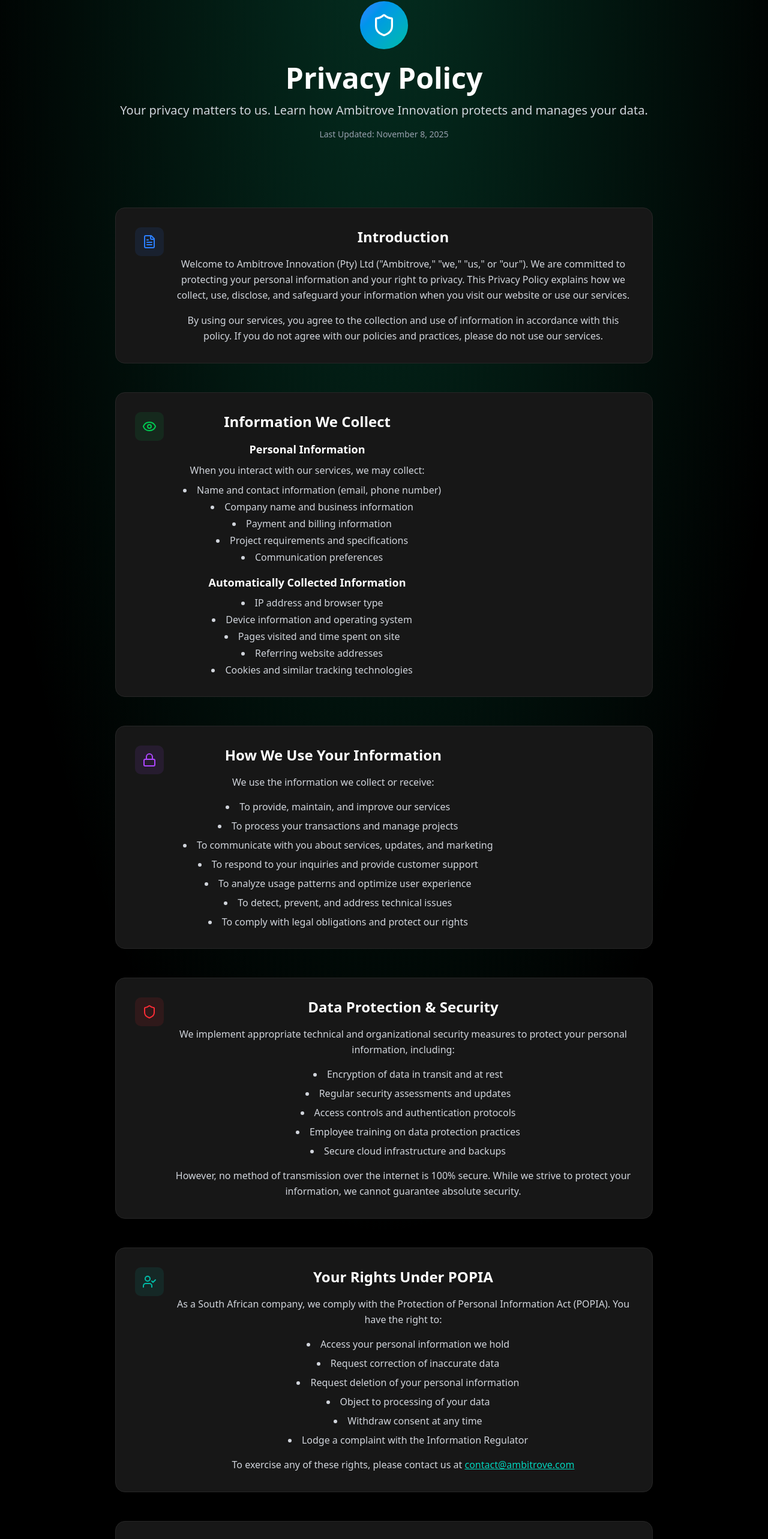
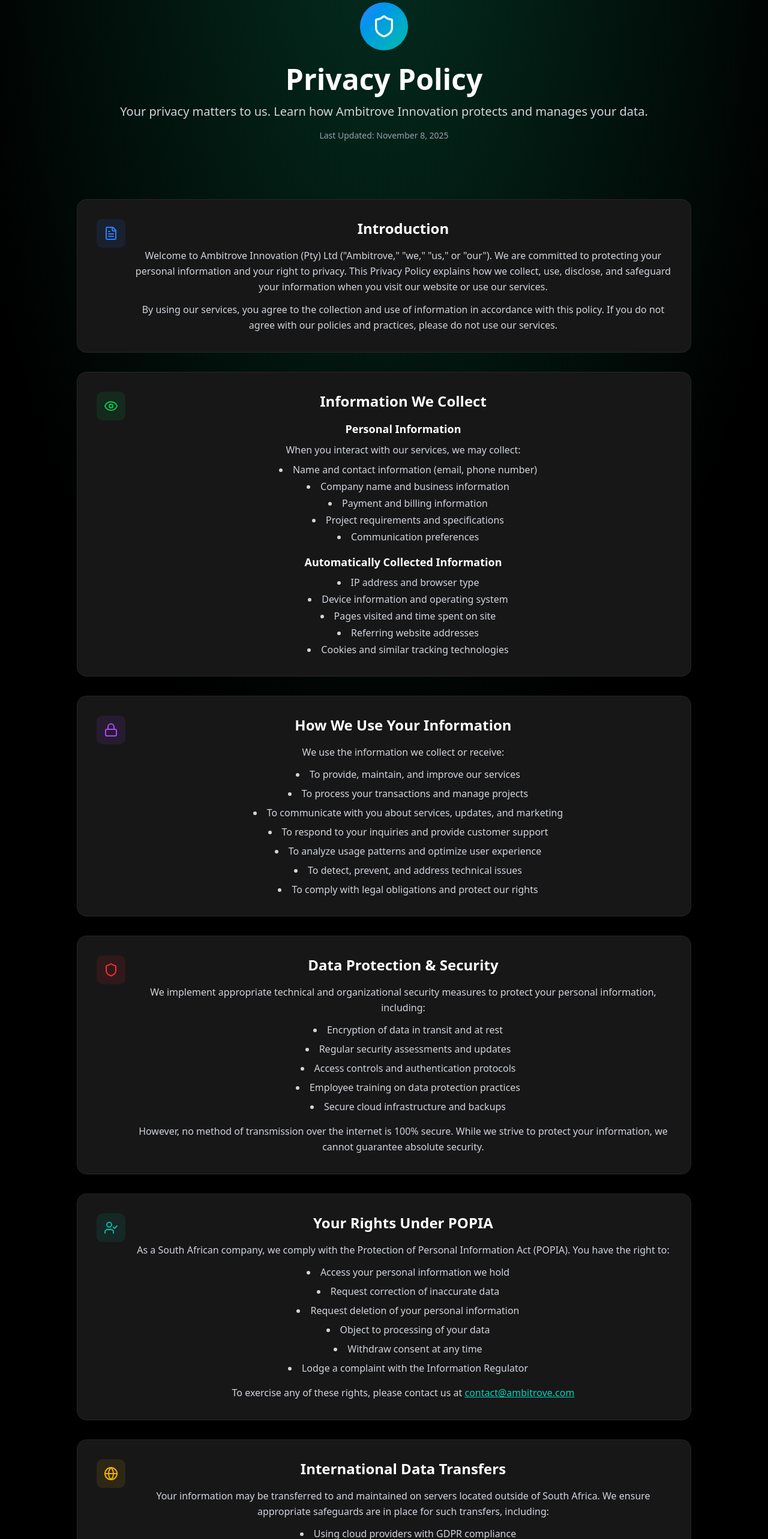
Before and after one commit to Ambitrove-Innovation/Ambitrove-website, a React (Vite) app: page /privacy in a window 1280 px wide. Shown: the part 204-2770 px from the top of the page at 60% size. Built offline with nearby package versions, Linux system fonts and the light colour scheme.

Commit message:
Fix: (layout) Improved layout for mobile

```diff
--- a/src/features/policy/privacyPage.tsx
+++ b/src/features/policy/privacyPage.tsx
@@ -15,9 +15,9 @@
 
     gsap.from(".fade-in", {
       opacity: 0,
-      y: 70,
-      stagger: 0.2,
-      duration: 1,
+      y: 50,
+      stagger: 0.1,
+      duration: 0.8,
       ease: "power3.out",
     });
   }, []);
@@ -28,22 +28,24 @@
       <PrivacyMetaData />
 
       {/* Hero Section */}
-      <HeroSection />
+      <div className="mt-4">
+        <HeroSection />
+      </div>
 
       {/* Content Section */}
-      <section className="py-12 px-6 md:px-12">
-        <div className="max-w-4xl mx-auto space-y-12">
+      <section className="py-8 px-6 md:px-12 mb-12">
+        <div className="max-w-5xl mx-auto space-y-8">
           {/* Introduction */}
-          <div className="fade-in bg-neutral-900 p-8 rounded-2xl border border-neutral-800">
+          <div className="fade-in bg-neutral-900 p-6 md:p-8 rounded-2xl border border-neutral-800">
             <div className="flex items-start gap-4">
               <div className="bg-blue-500/10 p-3 rounded-lg flex-shrink-0">
                 <FileText className="w-6 h-6 text-blue-500" />
               </div>
-              <div>
+              <div className="flex-1">
                 <h2 className="text-2xl font-bold text-white mb-4">
                   Introduction
                 </h2>
-                <p className="text-gray-300 leading-relaxed mb-4">
+                <p className="text-gray-300 leading-relaxed mb-3">
                   Welcome to Ambitrove Innovation (Pty) Ltd ("Ambitrove," "we,"
                   "us," or "our"). We are committed to protecting your personal
                   information and your right to privacy. This Privacy Policy
@@ -61,12 +63,12 @@
           </div>
 
           {/* Information We Collect */}
-          <div className="fade-in bg-neutral-900 p-8 rounded-2xl border border-neutral-800">
+          <div className="fade-in bg-neutral-900 p-6 md:p-8 rounded-2xl border border-neutral-800">
             <div className="flex items-start gap-4">
               <div className="bg-green-500/10 p-3 rounded-lg flex-shrink-0">
                 <Eye className="w-6 h-6 text-green-500" />
               </div>
-              <div>
+              <div className="flex-1">
                 <h2 className="text-2xl font-bold text-white mb-4">
                   Information We Collect
                 </h2>
@@ -107,16 +109,16 @@
           </div>
 
           {/* How We Use Your Information */}
-          <div className="fade-in bg-neutral-900 p-8 rounded-2xl border border-neutral-800">
+          <div className="fade-in bg-neutral-900 p-6 md:p-8 rounded-2xl border border-neutral-800">
             <div className="flex items-start gap-4">
               <div className="bg-purple-500/10 p-3 rounded-lg flex-shrink-0">
                 <Lock className="w-6 h-6 text-purple-500" />
               </div>
-              <div>
+              <div className="flex-1">
                 <h2 className="text-2xl font-bold text-white mb-4">
                   How We Use Your Information
                 </h2>
-                <p className="text-gray-300 leading-relaxed mb-4">
+                <p className="text-gray-300 leading-relaxed mb-3">
                   We use the information we collect or receive:
                 </p>
                 <ul className="list-disc list-inside text-gray-300 space-y-2 ml-4">
@@ -142,16 +144,16 @@
           </div>
 
           {/* Data Protection & Security */}
-          <div className="fade-in bg-neutral-900 p-8 rounded-2xl border border-neutral-800">
+          <div className="fade-in bg-neutral-900 p-6 md:p-8 rounded-2xl border border-neutral-800">
             <div className="flex items-start gap-4">
               <div className="bg-red-500/10 p-3 rounded-lg flex-shrink-0">
                 <Shield className="w-6 h-6 text-red-500" />
               </div>
-              <div>
+              <div className="flex-1">
                 <h2 className="text-2xl font-bold text-white mb-4">
                   Data Protection & Security
                 </h2>
-                <p className="text-gray-300 leading-relaxed mb-4">
+                <p className="text-gray-300 leading-relaxed mb-3">
                   We implement appropriate technical and organizational security
                   measures to protect your personal information, including:
                 </p>
@@ -172,16 +174,16 @@
           </div>
 
           {/* Your Rights (POPIA Compliance) */}
-          <div className="fade-in bg-neutral-900 p-8 rounded-2xl border border-neutral-800">
+          <div className="fade-in bg-neutral-900 p-6 md:p-8 rounded-2xl border border-neutral-800">
             <div className="flex items-start gap-4">
               <div className="bg-teal-500/10 p-3 rounded-lg flex-shrink-0">
                 <UserCheck className="w-6 h-6 text-teal-500" />
               </div>
-              <div>
+              <div className="flex-1">
                 <h2 className="text-2xl font-bold text-white mb-4">
                   Your Rights Under POPIA
                 </h2>
-                <p className="text-gray-300 leading-relaxed mb-4">
+                <p className="text-gray-300 leading-relaxed mb-3">
                   As a South African company, we comply with the Protection of
                   Personal Information Act (POPIA). You have the right to:
                 </p>
@@ -206,16 +208,16 @@
           </div>
 
           {/* International Transfers */}
-          <div className="fade-in bg-neutral-900 p-8 rounded-2xl border border-neutral-800">
+          <div className="fade-in bg-neutral-900 p-6 md:p-8 rounded-2xl border border-neutral-800">
             <div className="flex items-start gap-4">
               <div className="bg-yellow-500/10 p-3 rounded-lg flex-shrink-0">
                 <Globe className="w-6 h-6 text-yellow-500" />
               </div>
-              <div>
+              <div className="flex-1">
                 <h2 className="text-2xl font-bold text-white mb-4">
                   International Data Transfers
                 </h2>
-                <p className="text-gray-300 leading-relaxed mb-4">
+                <p className="text-gray-300 leading-relaxed mb-3">
                   Your information may be transferred to and maintained on
                   servers located outside of South Africa. We ensure appropriate
                   safeguards are in place for such transfers, including:
@@ -229,106 +231,8 @@
             </div>
           </div>
 
-          {/* Cookies & Tracking */}
-          <div className="fade-in bg-neutral-900 p-8 rounded-2xl border border-neutral-800">
-            <h2 className="text-2xl font-bold text-white mb-4">
-              Cookies & Tracking Technologies
-            </h2>
-            <p className="text-gray-300 leading-relaxed mb-4">
-              We use cookies and similar tracking technologies to enhance your
-              experience. These include:
-            </p>
-            <div className="space-y-3">
-              <div className="bg-neutral-800 p-4 rounded-lg">
-                <h3 className="text-white font-semibold mb-2">
-                  Essential Cookies
-                </h3>
-                <p className="text-gray-300 text-sm">
-                  Required for basic site functionality and security
-                </p>
-              </div>
-              <div className="bg-neutral-800 p-4 rounded-lg">
-                <h3 className="text-white font-semibold mb-2">
-                  Analytics Cookies
-                </h3>
-                <p className="text-gray-300 text-sm">
-                  Help us understand how visitors interact with our website
-                </p>
-              </div>
-              <div className="bg-neutral-800 p-4 rounded-lg">
-                <h3 className="text-white font-semibold mb-2">
-                  Marketing Cookies
-                </h3>
-                <p className="text-gray-300 text-sm">
-                  Used to deliver relevant advertisements and track campaign
-                  effectiveness
-                </p>
-              </div>
-            </div>
-          </div>
-
-          {/* Third-Party Services */}
-          <div className="fade-in bg-neutral-900 p-8 rounded-2xl border border-neutral-800">
-            <h2 className="text-2xl font-bold text-white mb-4">
-              Third-Party Services
-            </h2>
-            <p className="text-gray-300 leading-relaxed mb-4">
-              We may use third-party services that collect, monitor, and analyze
-              data, including:
-            </p>
-            <ul className="list-disc list-inside text-gray-300 space-y-2 ml-4">
-              <li>EmailJS for contact form functionality</li>
-              <li>Cloud hosting providers (Netlify, Vercel, Firebase)</li>
-              <li>Analytics platforms for website performance</li>
-              <li>Payment processors for billing services</li>
-            </ul>
-            <p className="text-gray-300 leading-relaxed mt-4">
-              These third parties have their own privacy policies. We encourage
-              you to review their policies before providing any information.
-            </p>
-          </div>
-
-          {/* Data Retention */}
-          <div className="fade-in bg-neutral-900 p-8 rounded-2xl border border-neutral-800">
-            <h2 className="text-2xl font-bold text-white mb-4">
-              Data Retention
-            </h2>
-            <p className="text-gray-300 leading-relaxed">
-              We retain your personal information only for as long as necessary
-              to fulfill the purposes outlined in this Privacy Policy, unless a
-              longer retention period is required or permitted by law. When data
-              is no longer needed, we securely delete or anonymize it.
-            </p>
-          </div>
-
-          {/* Children's Privacy */}
-          <div className="fade-in bg-neutral-900 p-8 rounded-2xl border border-neutral-800">
-            <h2 className="text-2xl font-bold text-white mb-4">
-              Children's Privacy
-            </h2>
-            <p className="text-gray-300 leading-relaxed">
-              Our services are not intended for individuals under the age of 18.
-              We do not knowingly collect personal information from children. If
-              you believe we have collected information from a child, please
-              contact us immediately.
-            </p>
-          </div>
-
-          {/* Changes to Privacy Policy */}
-          <div className="fade-in bg-neutral-900 p-8 rounded-2xl border border-neutral-800">
-            <h2 className="text-2xl font-bold text-white mb-4">
-              Changes to This Privacy Policy
-            </h2>
-            <p className="text-gray-300 leading-relaxed">
-              We may update this Privacy Policy from time to time. We will
-              notify you of any changes by posting the new policy on this page
-              and updating the "Last Updated" date. You are advised to review
-              this policy periodically for any changes.
-            </p>
-          </div>
-
           {/* Contact Information */}
-          <div className="fade-in bg-gradient-to-r from-blue-500/10 to-teal-500/10 p-8 rounded-2xl border border-blue-500/20">
+          <div className="fade-in bg-gradient-to-r from-blue-500/10 to-teal-500/10 p-6 md:p-8 rounded-2xl border border-blue-500/20">
             <h2 className="text-2xl font-bold text-white mb-4">Contact Us</h2>
             <p className="text-gray-300 leading-relaxed mb-4">
               If you have any questions about this Privacy Policy or our data
```
